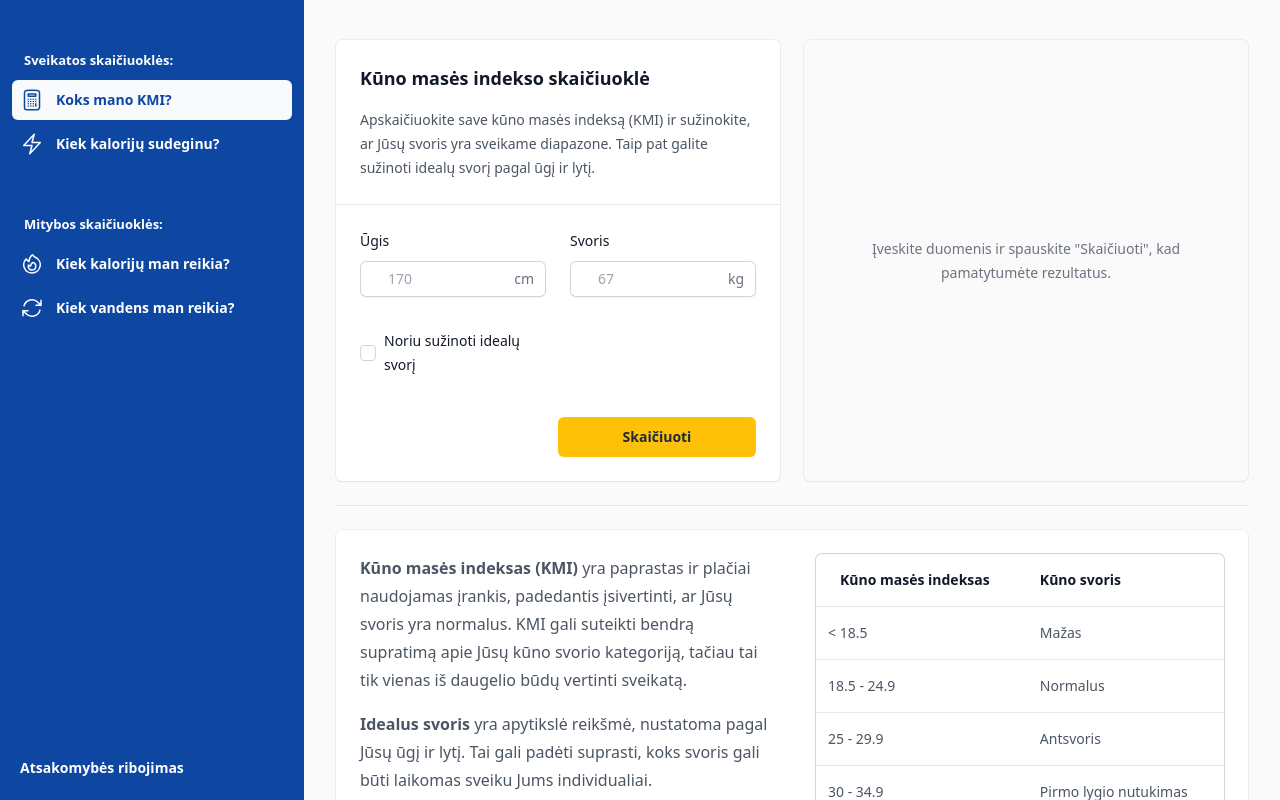
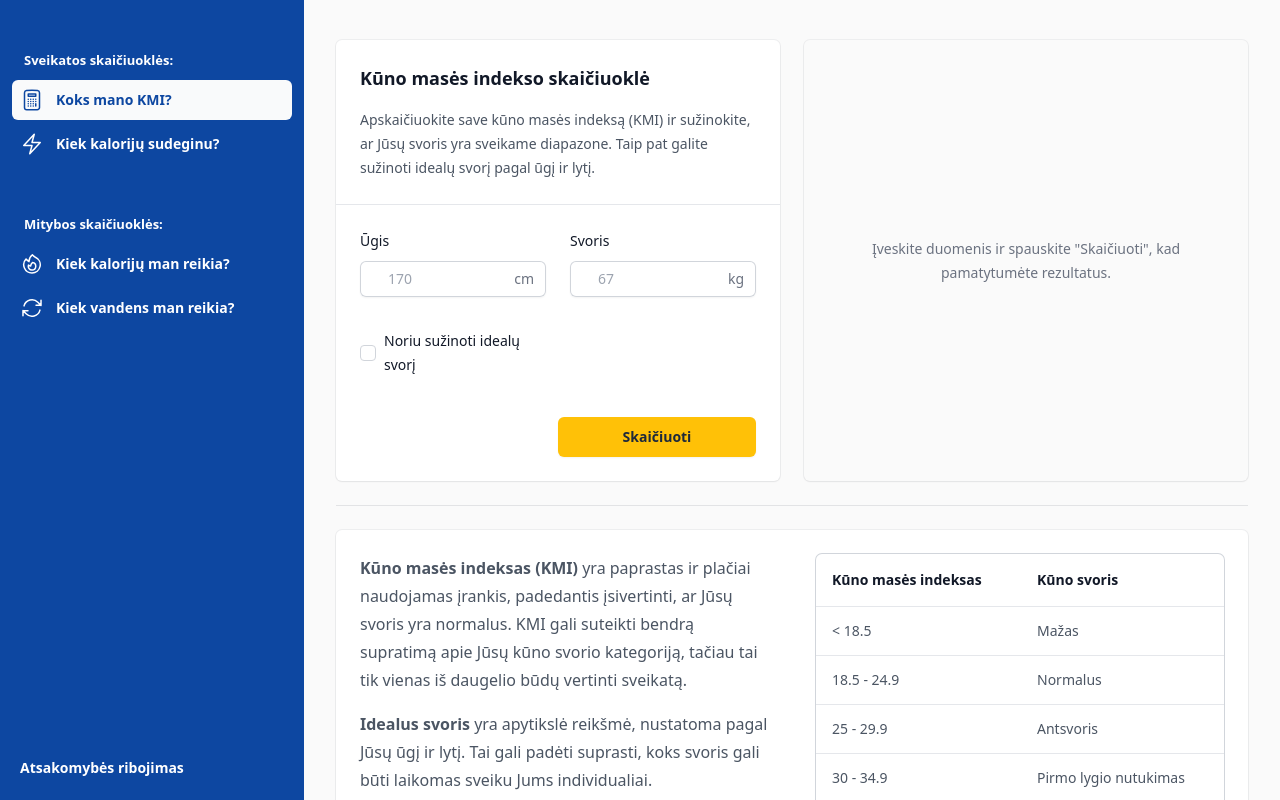
Before and after one commit to rutasip/kmiskaiciuokle.lt, a React (Vite) app: page / in a window 1280 px wide. Shown: the top 800 px of the page. Built offline with nearby package versions, Linux system fonts and the light colour scheme.

Commit message:
fix table spacings

```diff
--- a/src/pages/BodyMassIndexCalc.jsx
+++ b/src/pages/BodyMassIndexCalc.jsx
@@ -673,13 +673,13 @@ export default function BodyMassIndexCalc() {
                       <tr>
                         <th
                           scope="col"
-                          className="py-3.5 pl-4 pr-3 text-left text-sm font-semibold text-gray-900 sm:pl-6"
+                          className="px-4 py-3.5 text-left text-sm font-semibold text-gray-900"
                         >
                           Kūno masės indeksas
                         </th>
                         <th
                           scope="col"
-                          className="px-3 py-3.5 text-left text-sm font-semibold text-gray-900 lg:table-cell"
+                          className="px-4 py-3.5 text-left text-sm font-semibold text-gray-900 lg:table-cell"
                         >
                           Kūno svoris
                         </th>
@@ -688,7 +688,7 @@ export default function BodyMassIndexCalc() {
                     <tbody>
                       {categories.map((category) => (
                         <tr key={category.id}>
-                          <td className="border-t border-gray-200 px-3 py-3.5 text-sm text-gray-600 lg:table-cell">
+                          <td className="border-t border-gray-200 px-4 py-3 text-sm text-gray-600 lg:table-cell">
                             {category.index}
                             {category.isCurrent ? (
                               <span className="ml-3 items-center rounded-md bg-green-50 px-2 py-1 text-xs font-medium text-green-700 ring-1 ring-inset ring-green-600/20">
@@ -696,7 +696,7 @@ export default function BodyMassIndexCalc() {
                               </span>
                             ) : null}
                           </td>
-                          <td className="border-t border-gray-200 px-3 py-3.5 text-sm text-gray-600 lg:table-cell">
+                          <td className="border-t border-gray-200 px-4 py-3 text-sm text-gray-600 lg:table-cell">
                             {category.category}
                           </td>
                         </tr>
```
